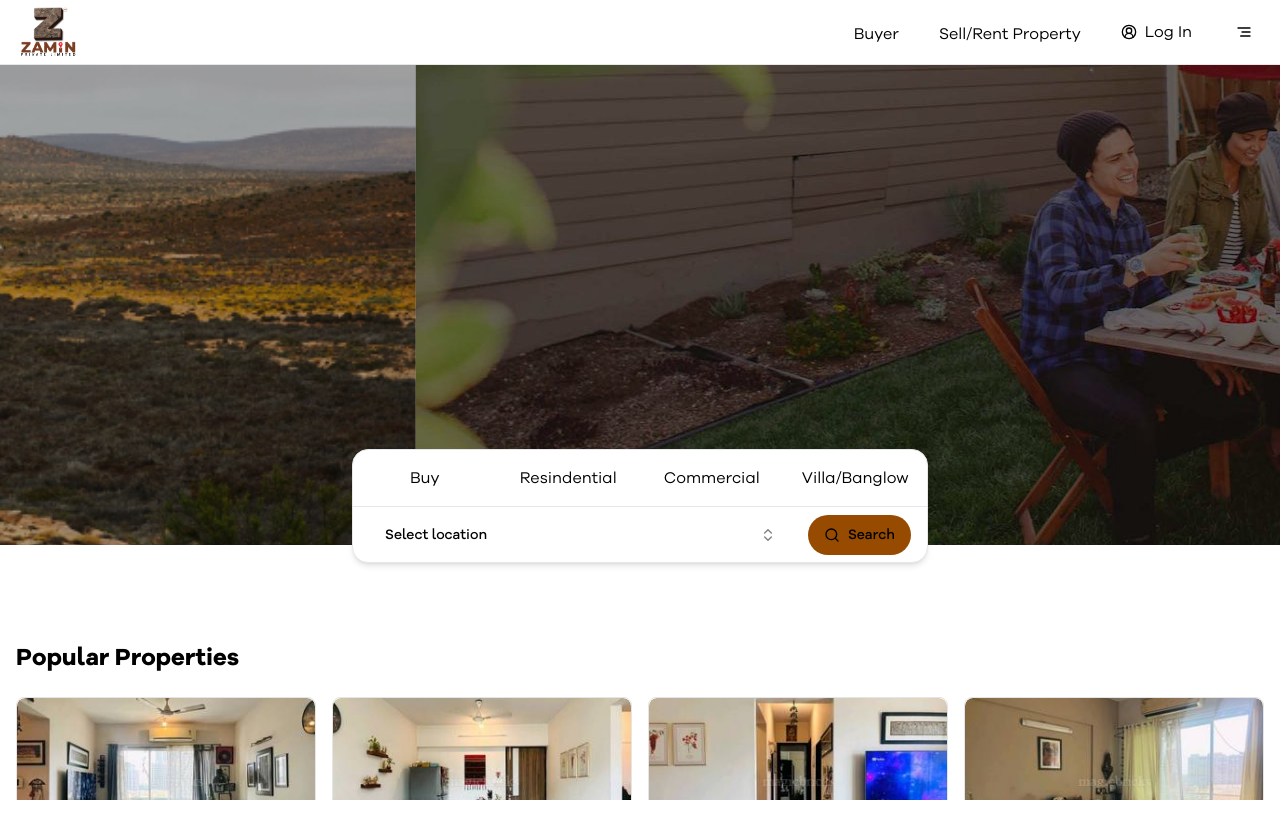
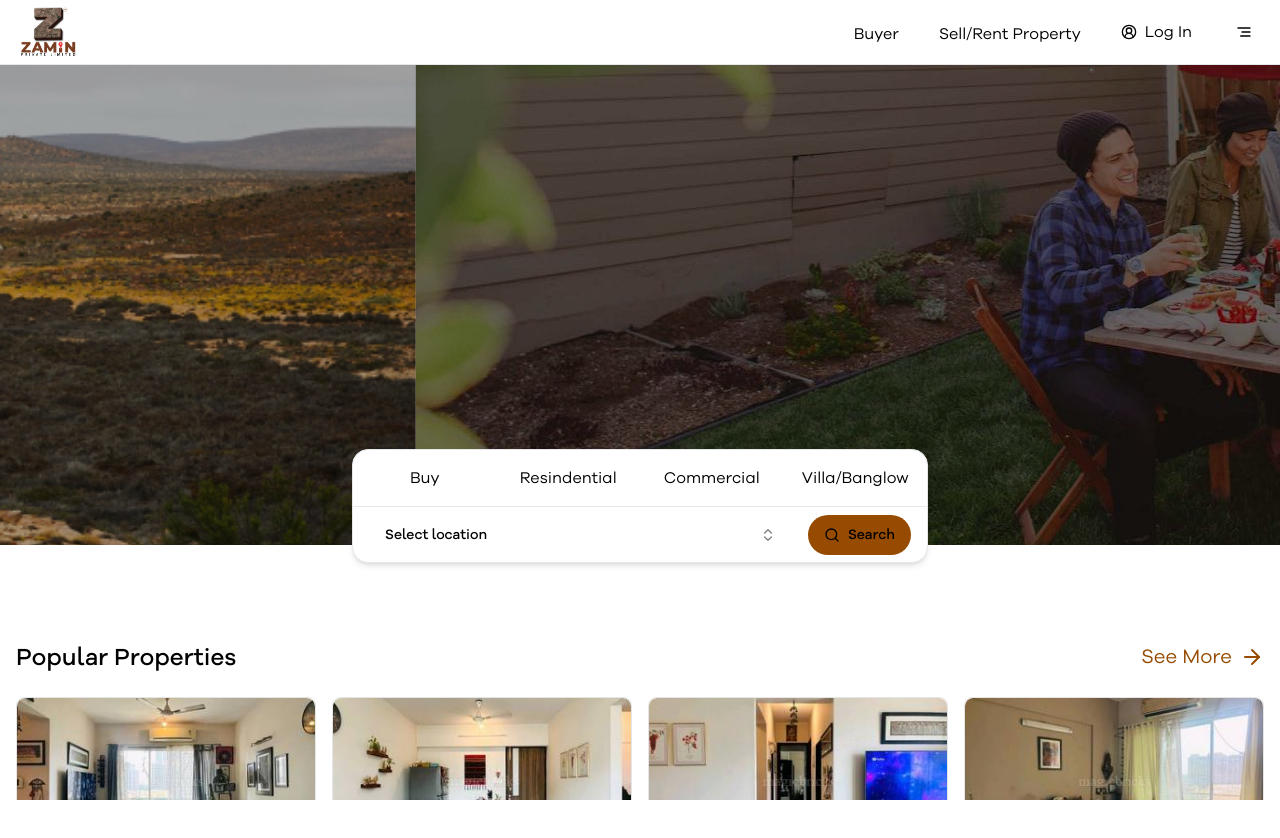
Before and after one commit to NITESH261/zaminbazzar, a Next.js app: page / in a window 1280 px wide. Shown: the top 838 px of the page. Built offline with nearby package versions, Linux system fonts and the light colour scheme.

Commit message:
refactor: popular properties section updated

```diff
--- a/src/components/organism/Property.jsx
+++ b/src/components/organism/Property.jsx
@@ -1,3 +1,4 @@
+import { ArrowRight } from "lucide-react";
 import Image from "next/image";
 import Link from "next/link";
 import { Button } from "../ui/button";
@@ -23,10 +24,14 @@ const Property = () => {
         <>
             <div className="flex w-full">
                 <div className="flex flex-col gap-4 md:gap-6 w-full max-w-7xl mx-auto px-4 py-4 md:py-6 lg:py-8 xl:py-10">
-                    <div className="flex w-full">
-                        <h2 className="text-lg font-bold md:text-xl lg:text-2xl">
+                    <div className="flex w-full items-center justify-between">
+                        <h2 className="text-lg font-medium md:text-xl lg:text-2xl">
                             Popular Properties
                         </h2>
+                        <Link href={"/"} className="flex items-center gap-2 hover:text-black text-[#964B00] text-lg md:text-xl">
+                            See More
+                            <ArrowRight />
+                        </Link>
                     </div>
                     <div className="flex w-full overflow-x-auto xl:overflow-x-hidden scrollbar-hide">
                         <div className="flex xl:grid xl:grid-cols-4 gap-4 w-fit xl:w-full">
@@ -47,7 +52,7 @@ const Property = () => {
                                     <div className=" p-4 space-y-2">
                                         <div className="w-full">
                                             <span className="text-sm">1 BHK Flat</span>
-                                            <h2 className="text-lg font-semibold">
+                                            <h2 className="text-lg font-medium">
                                                 &#8377; 30 Lac | 1000 sqft
                                             </h2>
                                         </div>
@@ -56,7 +61,7 @@ const Property = () => {
                                                 Vinay Nagar, Mumbai
                                             </p>
                                         </div>
-                                        <Button className="rounded-full">
+                                        <Button className="rounded-full bg-[#964B00]">
                                             View Details
                                         </Button>
                                     </div>
```
